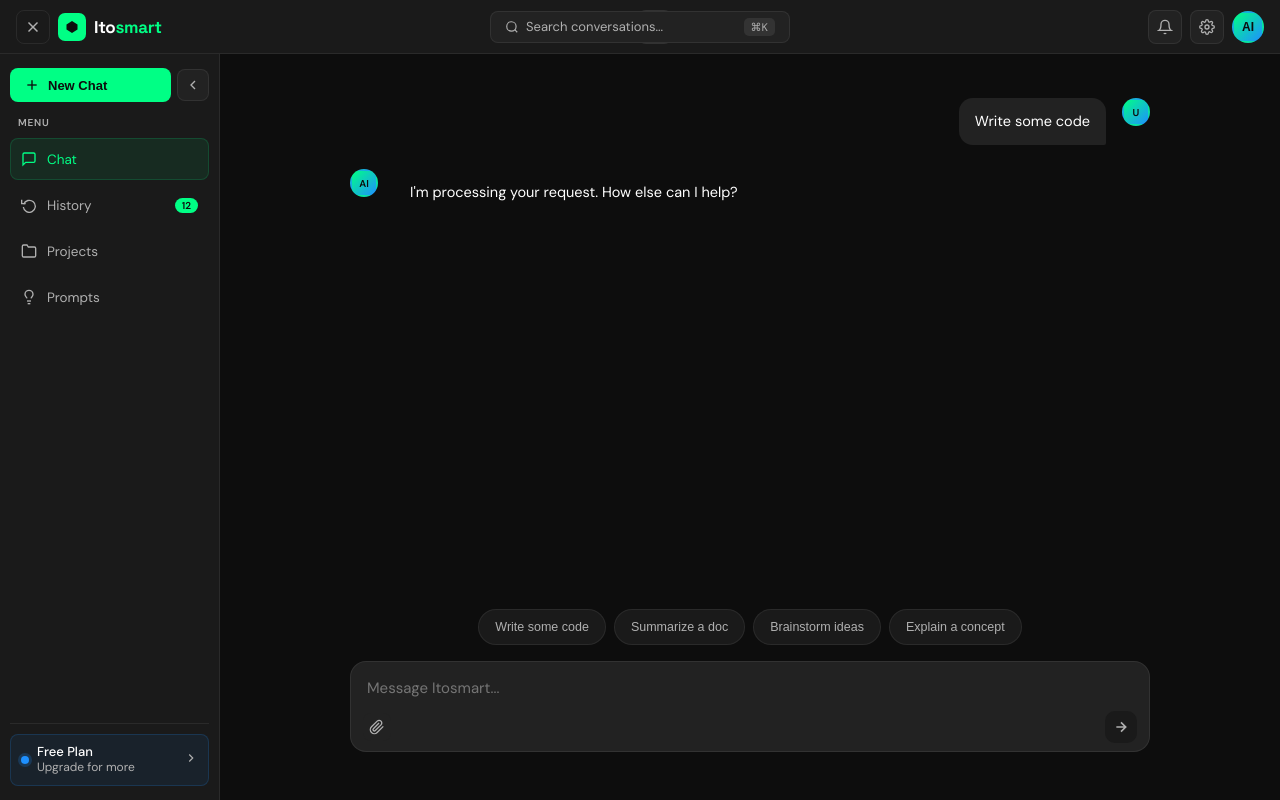
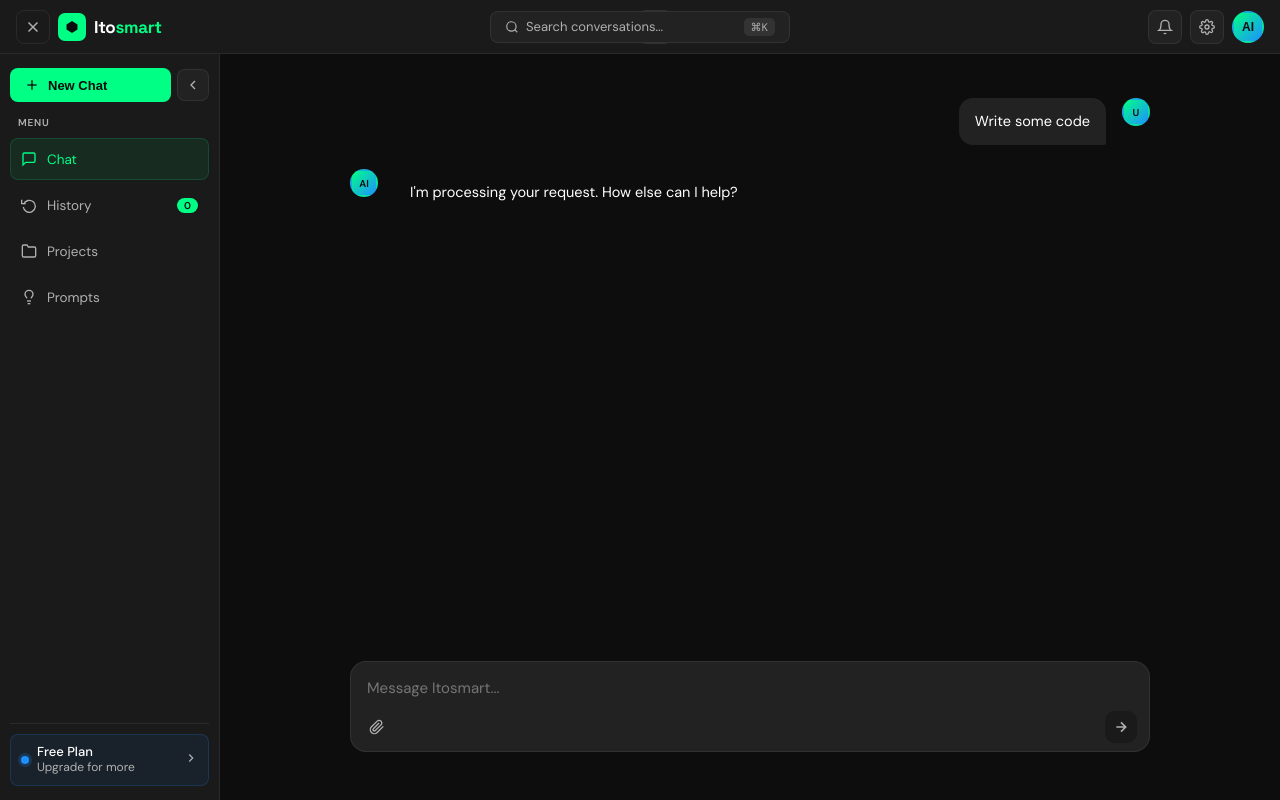
Before and after one commit to martinsgodwin/Itosmart, a Next.js app: page / in a window 1280 px wide. Both pictures are taken after a click on the button "Write some code". Built offline with nearby package versions, Linux system fonts and the light colour scheme.

Commit message:
new chnages

```diff
--- a/app/components/ChatInput.tsx
+++ b/app/components/ChatInput.tsx
@@ -4,9 +4,10 @@
 interface ChatInputProps {
   onSend: (message: string) => void;
   suggestions: string[];
+  hasMessages: boolean;
 }
 
-export default function ChatInput({ onSend, suggestions }: ChatInputProps) {
+export default function ChatInput({ onSend, suggestions, hasMessages }: ChatInputProps) {
   const [text, setText] = useState("");
   const textareaRef = useRef<HTMLTextAreaElement>(null);
 
@@ -26,8 +27,8 @@
 
   return (
     <div className="ito-input-container">
-      {/* Show suggestions above input if no text is typed */}
-      {!text && (
+      {/* Show suggestions above input if no text is typed and no messages sent */}
+      {!text && !hasMessages && (
         <div className="ito-quick-chips" style={{ marginBottom: "16px" }}>
           {suggestions.map((s) => (
             <button key={s} className="ito-chip" onClick={() => onSend(s)}>
--- a/app/components/Sidebar.tsx
+++ b/app/components/Sidebar.tsx
@@ -5,7 +5,7 @@
 // Navigation configuration
 const navItems = [
   { icon: "chat", label: "Chat", badge: null },
-  { icon: "history", label: "History", badge: "12" },
+  { icon: "history", label: "History", badge: "0" },
   { icon: "folder", label: "Projects", badge: null },
   { icon: "bulb", label: "Prompts", badge: null },
 ];
--- a/app/globals.css
+++ b/app/globals.css
@@ -26,6 +26,35 @@
   color: var(--text);
   font-family: 'DM Sans', sans-serif;
   -webkit-font-smoothing: antialiased;
+}
+
+/* ─── SCROLLBAR STYLING ─── */
+/* For Webkit browsers (Chrome, Safari, Edge) */
+::-webkit-scrollbar {
+  width: 8px;
+  height: 8px;
+}
+
+::-webkit-scrollbar-track {
+  background: transparent;
+}
+
+::-webkit-scrollbar-thumb {
+  background: #1A1A1A;
+  border-radius: 4px;
+  border: 2px solid transparent;
+  background-clip: content-box;
+}
+
+::-webkit-scrollbar-thumb:hover {
+  background: #252525;
+  background-clip: content-box;
+}
+
+/* For Firefox */
+* {
+  scrollbar-width: thin;
+  scrollbar-color: #1A1A1A transparent;
 }
 
 /* ─── RESPONSIVE HELPERS ─── */
--- a/app/page.tsx
+++ b/app/page.tsx
@@ -1,6 +1,6 @@
 "use client";
 
-import { useState, useEffect } from "react";
+import { useState, useEffect, useRef } from "react";
 import Header from "./components/Header";
 import Sidebar from "./components/Sidebar";
 // import Footer from "./components/Footer";
@@ -11,6 +11,7 @@
 export default function Home() {
   const [isSidebarOpen, setIsSidebarOpen] = useState(true);
   const [messages, setMessages] = useState<Message[]>([]);
+  const messageListRef = useRef<HTMLDivElement>(null);
 
   useEffect(() => {
     const handleResize = () => {
@@ -20,6 +21,18 @@
     window.addEventListener("resize", handleResize);
     return () => window.removeEventListener("resize", handleResize);
   }, []);
+
+  // Auto-scroll to bottom when messages change
+  useEffect(() => {
+    if (messageListRef.current) {
+      setTimeout(() => {
+        messageListRef.current?.scrollTo({
+          top: messageListRef.current.scrollHeight,
+          behavior: "smooth",
+        });
+      }, 0);
+    }
+  }, [messages]);
 
   const handleSendMessage = (content: string) => {
     // Add user message
@@ -70,7 +83,7 @@
               </div>
             ) : (
               /* MESSAGE LIST */
-              <div className="ito-message-list">
+              <div className="ito-message-list" ref={messageListRef}>
                 {messages.map((msg, i) => (
                   <div key={i} className={`ito-msg ito-msg-${msg.role}`}>
                     <div className="ito-avatar" style={{ width: "28px", height: "28px", fontSize: "10px" }}>
@@ -83,7 +96,7 @@
             )}
 
             {/* SHARED INPUT (with suggestions inside) */}
-            <ChatInput onSend={handleSendMessage} suggestions={suggestions} />
+            <ChatInput onSend={handleSendMessage} suggestions={suggestions} hasMessages={messages.length > 0} />
           </div>
         </main>
       </div>
```
